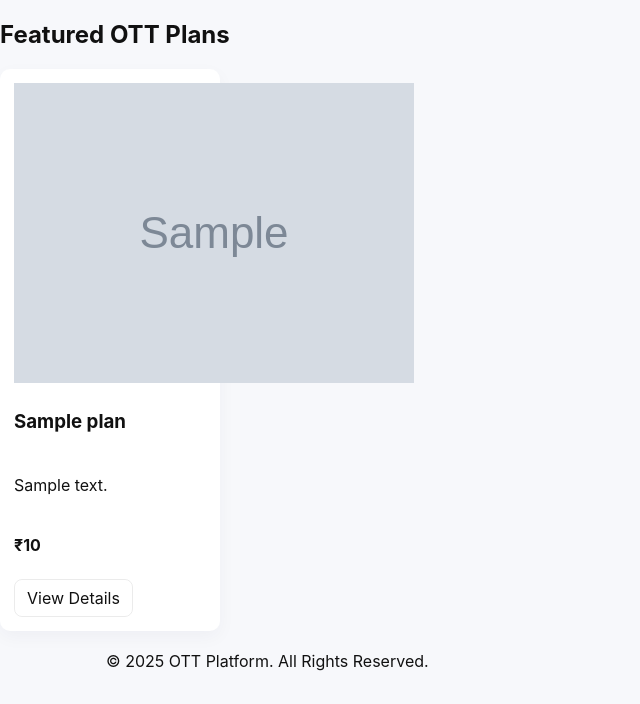
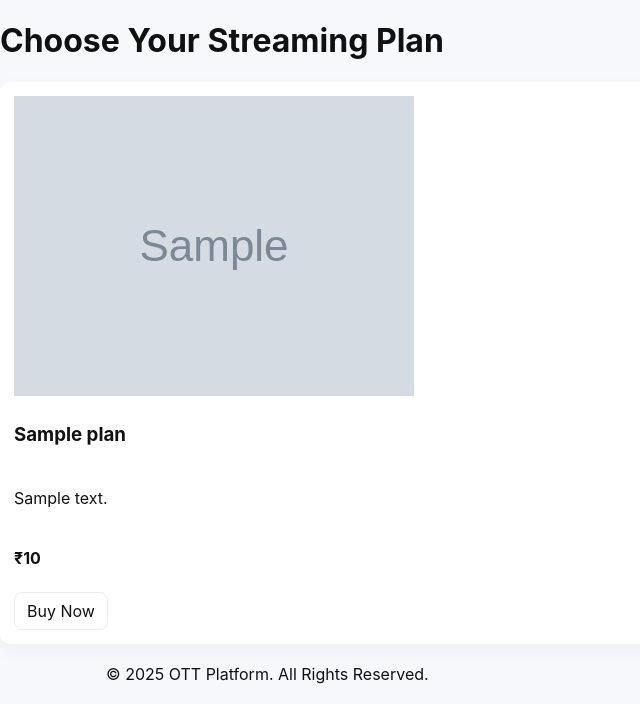
Before and after one commit to kafeelk528-ship-it/ott-minor-fixed, a Flask app: template templates/index.html in a window 1280 px wide. Shown: the part 165-869 px from the top of the page, without its empty margins (0-640 px from the left). Before the commit the page ends 836 px from the top, so only its background shows below. Run offline with Flask 3, Linux system fonts and the light colour scheme; the template is opened without the code that fills it: most values are stand-ins (such as "Sample title", 1, 10 or a date in 2020); grey boxes marked "Sample" are stand-in pictures.

Commit message:
Update index.html

```diff
--- a/templates/index.html
+++ b/templates/index.html
@@ -1,15 +1,16 @@
 {% extends "base.html" %}
 {% block content %}
-<h2>Featured OTT Plans</h2>
 
-<div style="display:flex; flex-wrap:wrap;">
-    {% for p in plans %}
-    <div class="card" style="width:220px;">
-        <img src="{{ url_for('static', filename='img/' + p.logo) }}" class="product-img">
-        <h3>{{ p.name }}</h3>
-        <p>{{ p.desc }}</p>
-        <p><b>₹{{ p.price }}</b></p>
-        <a href="/plan/{{ p.id }}" class="btn">View Details</a>
+<h1>Choose Your Streaming Plan</h1>
+
+<div class="grid">
+    {% for plan in data.plans %}
+    <div class="card">
+        <img src="{{ url_for('static', filename='img/' + plan.logo) }}" alt="{{ plan.name }}">
+        <h3>{{ plan.name }}</h3>
+        <p>{{ plan.desc }}</p>
+        <p><b>₹{{ plan.price }}</b></p>
+        <a class="btn" href="/checkout?plan_id={{ plan.id }}">Buy Now</a>
     </div>
     {% endfor %}
 </div>
```
